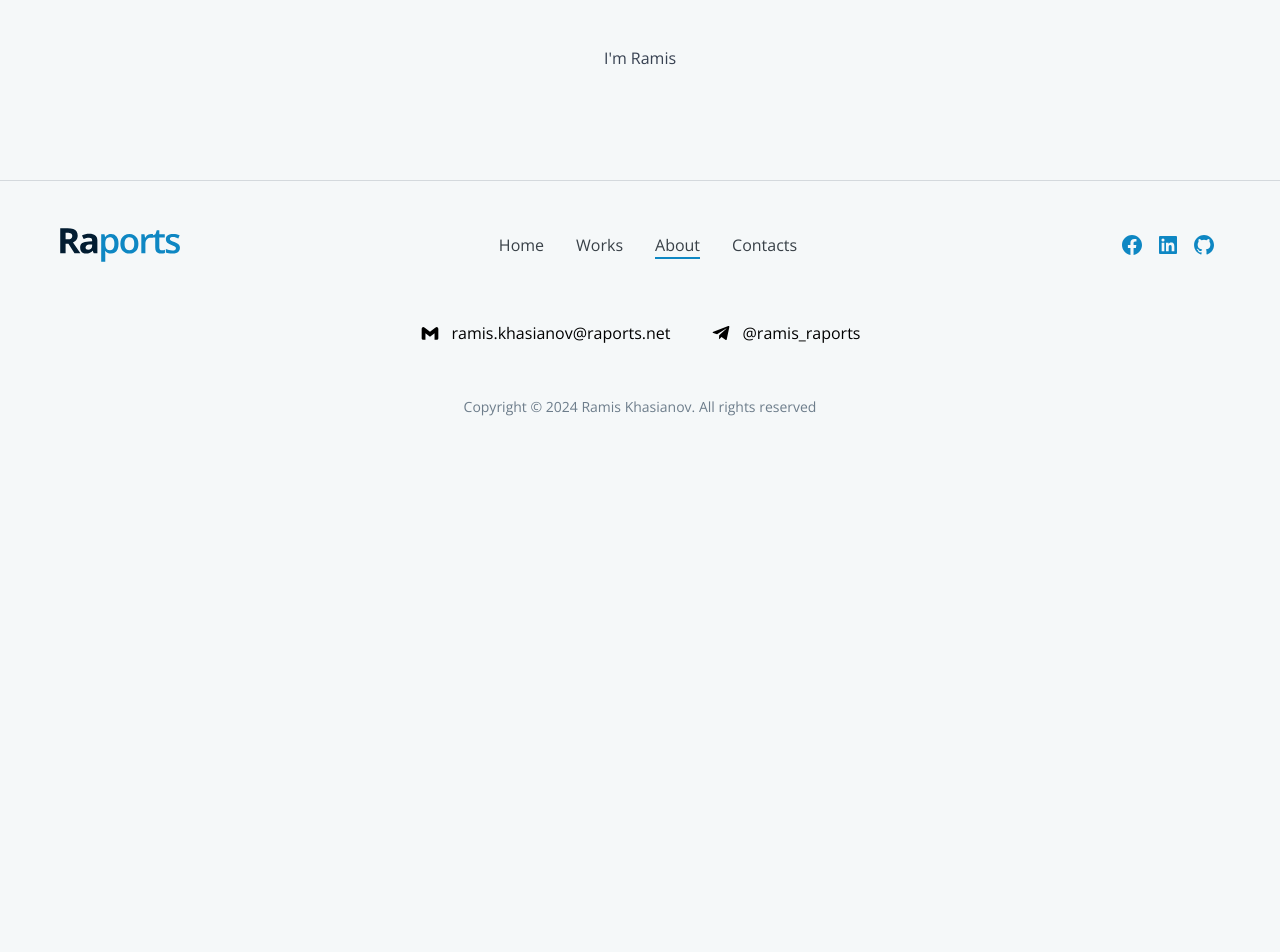
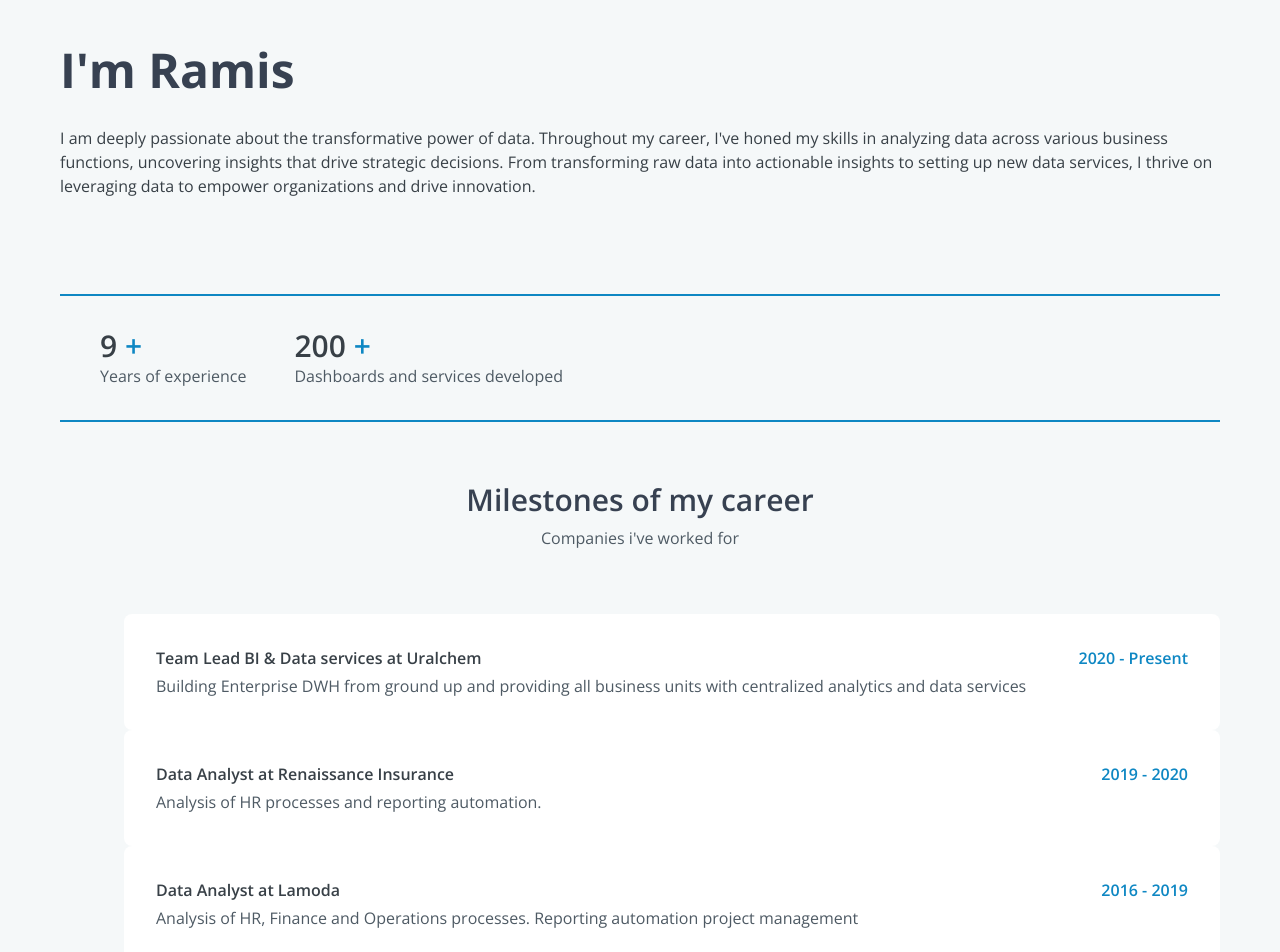
Before and after one commit to raports/raports-website, a Next.js app: page /about in a window 1280 px wide. Shown: the part 700-1652 px from the top of the page. Before the commit the page ends 1157 px from the top, so only its background shows below. Built offline with nearby package versions, Linux system fonts and the light colour scheme.

Commit message:
about page career

```diff
--- a/app/about/page.jsx
+++ b/app/about/page.jsx
@@ -1,5 +1,7 @@
 import React from "react";
 import Image from "next/image";
+import SectionHeader from "@/components/SectionHeader";
+import { timeline } from "@/constants";
 
 export const metadata = {
   title: "Raports - About me",
@@ -18,7 +20,54 @@ const page = () => {
           />
         </div>
         <div className="desktop:w-1/2">
-          <h1 className="text-gray-700">I'm Ramis</h1>
+          <div>
+            <h1 className="text-gray-700 text-5xl font-bold mb-8">I'm Ramis</h1>
+            <p className="text-grey-700">
+              I am deeply passionate about the transformative power of data.
+              Throughout my career, I've honed my skills in analyzing data
+              across various business functions, uncovering insights that drive
+              strategic decisions. From transforming raw data into actionable
+              insights to setting up new data services, I thrive on leveraging
+              data to empower organizations and drive innovation.
+            </p>
+          </div>
+          <div className="w-full bg-white rounded-lg tablet:border-t-2 tablet:border-b-2 tablet:border-blue tablet:rounded-none tablet:bg-transparent flex flex-col tablet:flex-row gap-12  py-8 px-10 mt-14 tablet:mt-24">
+            <div className="flex items-center gap-10 justify-center tablet:block">
+              <h3 className="text-grey-700 text-3xl font-semibold">
+                9 <span className="text-blue">+</span>
+              </h3>
+              <p className="text-grey-600">Years of experience</p>
+            </div>
+            <div className="flex items-center gap-10 justify-center tablet:block">
+              <h3 className="text-grey-700 text-3xl font-semibold">
+                200 <span className="text-blue">+</span>
+              </h3>
+              <p className="text-grey-600">Dashboards and services developed</p>
+            </div>
+          </div>
+        </div>
+      </section>
+
+      <section className="max-width section-padding">
+        <SectionHeader
+          title="Milestones of my career"
+          subtitle="Companies i've worked for"
+        />
+        <div>
+          {timeline.map((item, index) => (
+            <div key={index} className="relative flex items-center justify-between desktop:justify-normal desktop:even:flex-row-reverse">
+              <div >
+                <span className="w-3 h-3 bg-blue rounded-full"></span>
+              </div>
+              <div className="bg-white p-5 tablet:p-8 rounded-lg w-[calc(100%-4rem)] desktop:w-[calc(50%-2.5rem)]">
+                <div className="flex items-center justify-between mb-1 space-x-2">
+                  <h6 className="font-semibold text-grey-700">{item.title}</h6>
+                  <p className="font-semibold text-blue">{item.duration}</p>
+                </div>
+                <div className="text-grey-600">{item.description}</div>
+              </div>
+            </div>
+          ))}
         </div>
       </section>
     </main>
--- a/app/contacts/page.jsx
+++ b/app/contacts/page.jsx
@@ -33,8 +33,8 @@ const page = () => {
               </h6>
             </div>
             <div className="bg-white tablet:p-12 rounded-lg p-6">
-              <p className="text-grey-600">You can telegram me on</p>
-              <h6 className="text-grey-700 font-semibold">+1 234 56 768</h6>
+              <p className="text-grey-600">You can Telegram me on</p>
+              <h6 className="text-grey-700 font-semibold">@ramis_raports</h6>
             </div>
             <div className="bg-white tablet:p-12 rounded-lg p-6">
               <p className="text-grey-600">My current location</p>
--- a/components/WorkCard.jsx
+++ b/components/WorkCard.jsx
@@ -11,9 +11,9 @@ const WorkCard = ({ title, image, description, url }) => {
 
       <p className="text-grey-700 mb-4">{description}</p>
       <div className="flex w-full justify-start">
-        <button className="btn btn-primary" src={url}>
+        <a className="btn btn-primary cursor-pointer" href={url}>
           View Project
-        </button>
+        </a>
       </div>
     </div>
   );
--- a/constants/index.js
+++ b/constants/index.js
@@ -132,6 +132,43 @@ export const skills = [
   { id: 27, title: "Git", level: 4.5, image: "/images/skills/git.png" },
 ];
 
+export const timeline = [
+  {
+    id: 1,
+    title: "Team Lead BI & Data services at Uralchem",
+    duration: "2020 - Present",
+    description:
+      "Building Enterprise DWH from ground up and providing all business units with centralized analytics and data services",
+  },
+  {
+    id: 2,
+    title: "Data Analyst at Renaissance Insurance",
+    duration: "2019 - 2020",
+    description: "Analysis of HR processes and reporting automation.",
+  },
+  {
+    id: 3,
+    title: "Data Analyst at Lamoda",
+    duration: "2016 - 2019",
+    description:
+      "Analysis of HR, Finance and Operations processes. Reporting automation project management",
+  },
+  {
+    id: 4,
+    title: "Junior Analyst at Yandex",
+    duration: "2016",
+    description:
+      "Compiling and preparing comprehensive reports for the Finance and HR departments",
+  },
+  {
+    id: 5,
+    title: "Degree in Applied Social Psychology at HSE",
+    duration: "2008 - 2014",
+    description:
+      "Studied designing and conducting surveys and experiments with emphasis on data processing and analysis of research findings.",
+  },
+];
+
 export const works = [
   {
     id: 1,
@@ -140,5 +177,5 @@ export const works = [
     description:
       "Overview of imaginary Flower App Metrics - Traffic, Conversion, Cohort Analysis",
     url: "https://public.tableau.com/views/FlowersAppMetrics/sheet15?:language=en-US&publish=yes&:display_count=n&:origin=viz_share_link",
-  }
+  },
 ];
```
